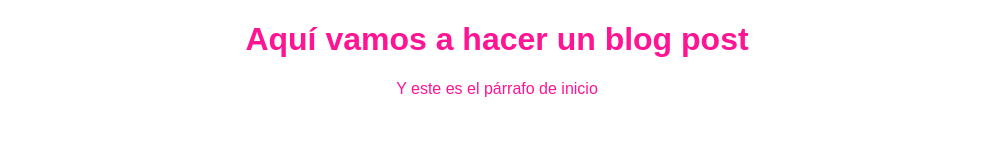
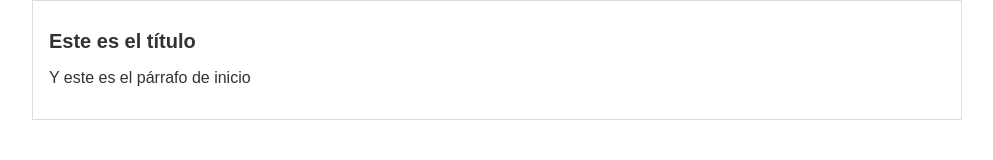
Before and after one commit to FelipeAndresLopez/Blog, a plain HTML site: page blogpost.html in a window 1280 px wide. Shown: the whole page, without its empty margins (143-1136 px from the left). Drawn offline with Linux system fonts and the light colour scheme.

Commit message:
Commit al master del blogpost en su versión más reciente

```diff
--- a/blogpost.html
+++ b/blogpost.html
@@ -1,15 +1,19 @@
 <!DOCTYPE html>
 <html lang="en">
-<head>
-    <meta charset="UTF-8">
-    <meta name="viewport" content="width=device-width, initial-scale=1.0">
-    <meta http-equiv="X-UA-Compatible" content="ie=edge">
+  <head>
+    <meta charset="UTF-8" />
+    <meta name="viewport" content="width=device-width, initial-scale=1.0" />
+    <meta http-equiv="X-UA-Compatible" content="ie=edge" />
     <title>Document</title>
 
-    <link rel="stylesheet" href="css/stylesheet.css">
-</head>
-<body>
-    <h1>Aquí vamos a hacer un blog post</h1>
-    <p>Y este es el párrafo de inicio</p>
-</body>
+    <link rel="stylesheet" href="css/stylesheet.css" />
+  </head>
+  <body>
+    <div id="container">
+      <div id="port">
+        <h1>Este es el título</h1>
+        <p>Y este es el párrafo de inicio</p>
+      </div>
+    </div>
+  </body>
 </html>
--- a/css/stylesheet.css
+++ b/css/stylesheet.css
@@ -1,5 +1,20 @@
-body{
-    color: deeppink;
-    text-align: center;
-    font-family: Arial, Helvetica, sans-serif;
+body {
+  color: #333;
+  text-align: center;
+  font-family: Arial, Helvetica, sans-serif;
+  font-size: 16px;
+  margin: 0px;
+  padding: 0px;
 }
+
+#container {
+  width: 70%;
+  padding: 1em;
+  text-align: left;
+  border: 1px solid #ddd;
+  margin: 0px auto;
+}
+
+#container h1 {
+  font-size: 20px;
+}
```
